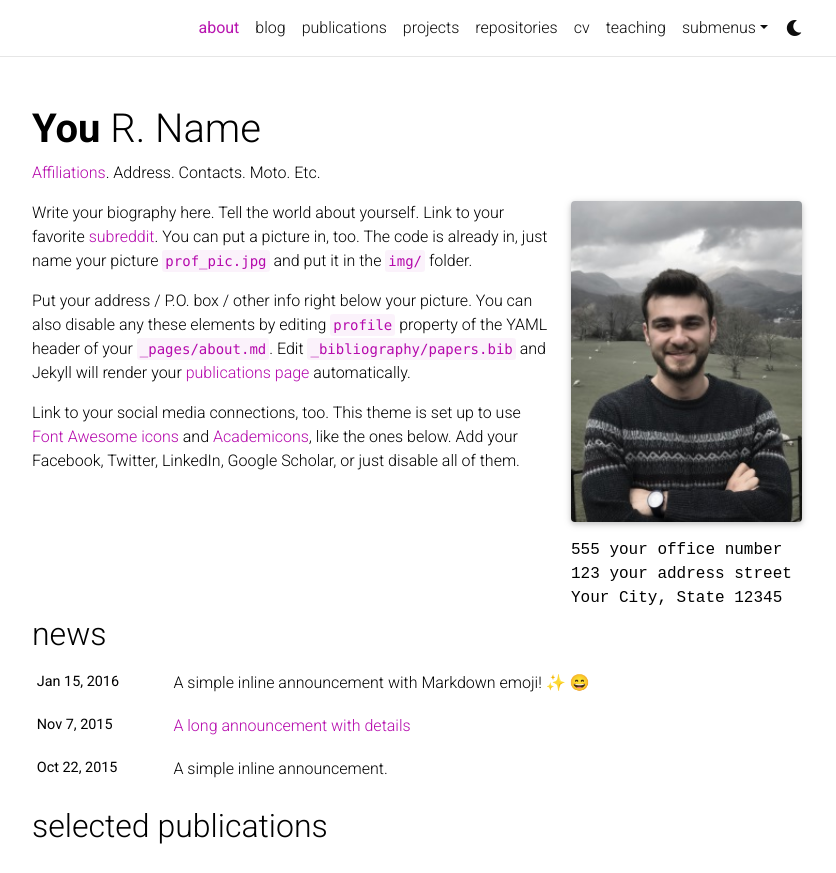
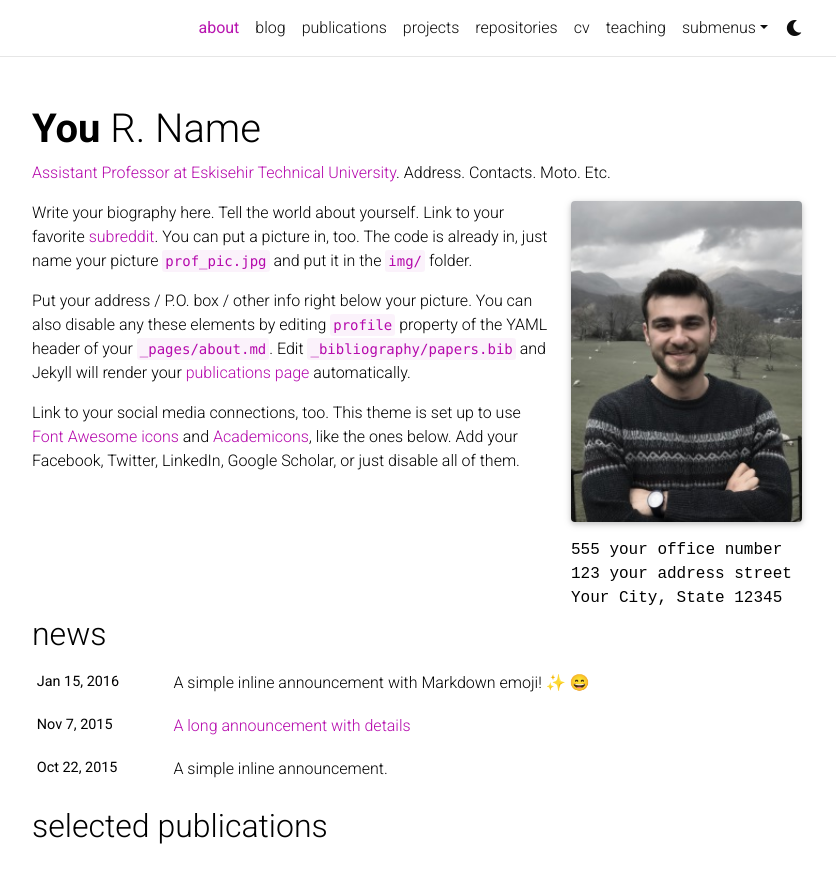
Before and after one commit to ozgunsunar/ozgunsunar.github.io, a Jekyll site: the page built from _pages/about.md, in a window 1280 px wide and 1162 px high, cut to the strip 0-873 px from the top of the window. Shown: the whole strip, without its empty margins (223-1059 px from the left). Built offline with Jekyll 4.4.1, drawn with Linux system fonts in a browser that asks for light colours; full-size pictures stand in for the smaller copies a plugin makes; emoji names are drawn with the system emoji font; comment, search, counter and statistics services are not loaded; a style sheet for code colours, icons or effects is not loaded.

Commit message:
Update about.md

```diff
--- a/_pages/about.md
+++ b/_pages/about.md
@@ -2,7 +2,7 @@
 layout: about
 title: about
 permalink: /
-subtitle: <a href='#'>Affiliations</a>. Address. Contacts. Moto. Etc.
+subtitle: <a href='#'>Assistant Professor at Eskisehir Technical University</a>. Address. Contacts. Moto. Etc.
 
 profile:
   align: right
```
